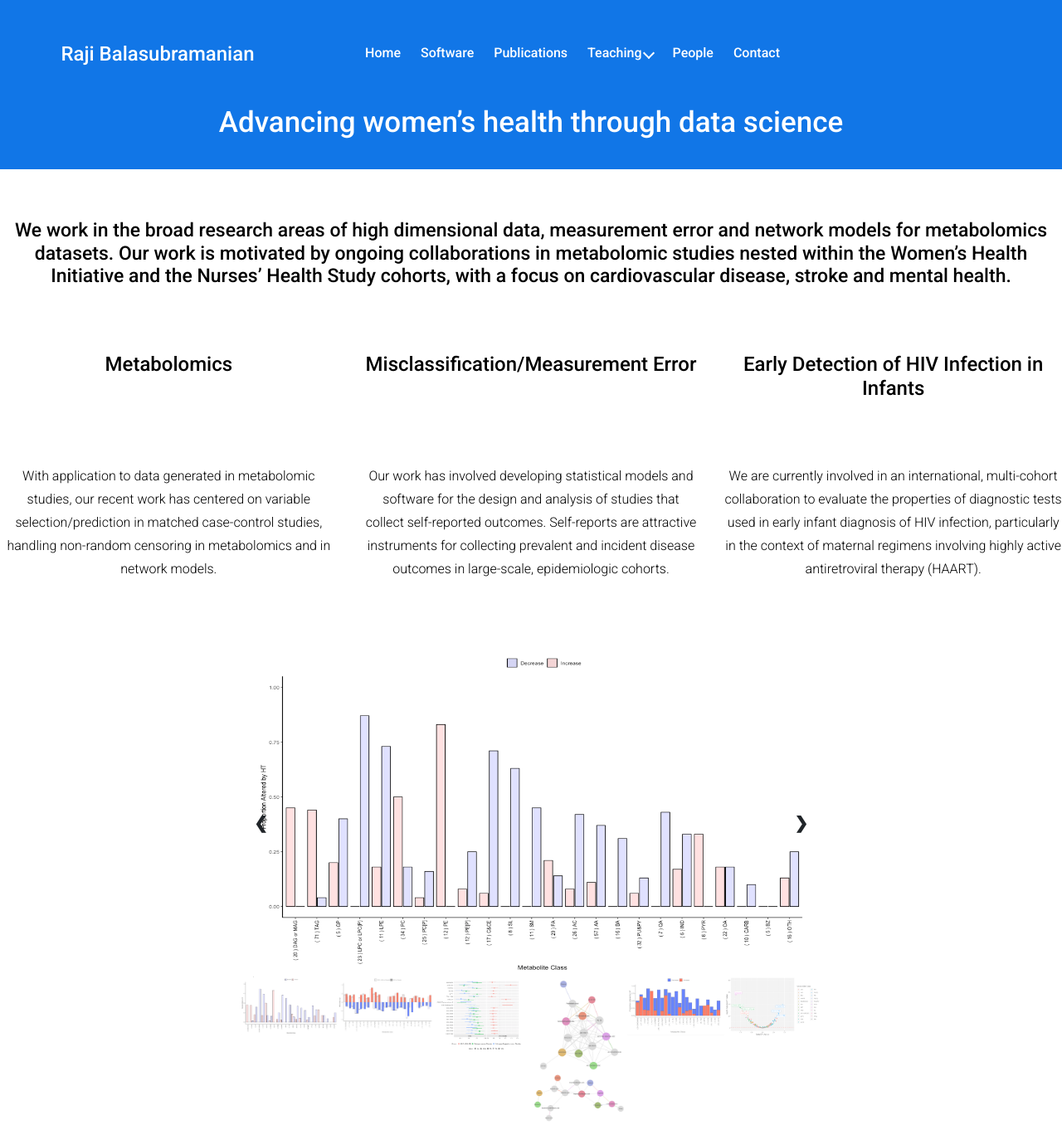
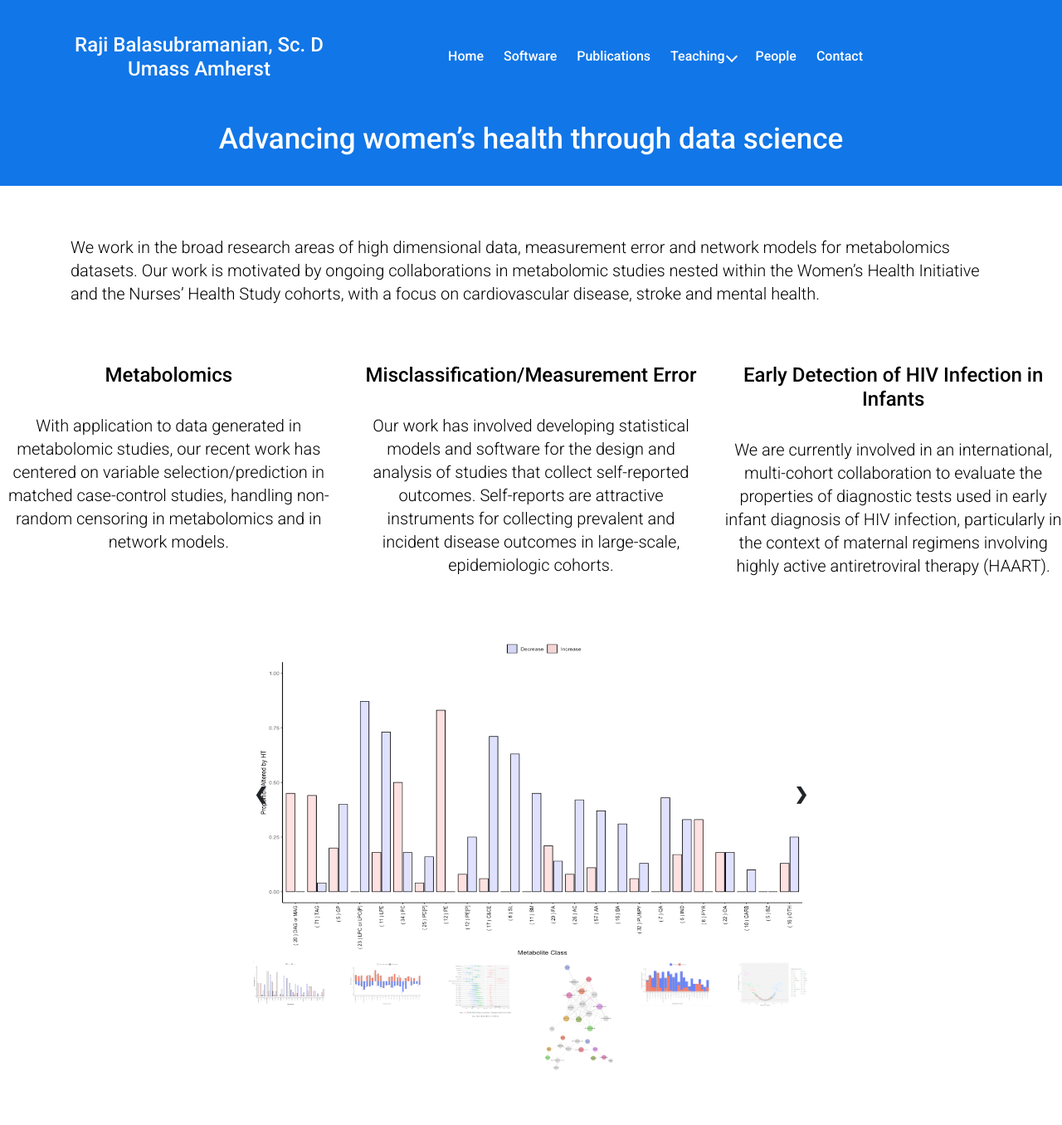
Before and after one commit to raji-lab/raji-lab.github.io, a plain HTML site: page index.html in a window 1280 px wide. Shown: the whole page at 83% size. Drawn offline with nearby package versions, Linux system fonts and the light colour scheme.

Commit message:
Add files via upload
Updates from 7/8/20

```diff
--- a/css/style.css
+++ b/css/style.css
@@ -97,6 +97,15 @@ li {
 
 p {
   font-size: 16px;
+  font-weight: 300;
+  line-height: 28px;
+  color: #000000;
+  margin-bottom: 13px;
+  font-family: "Roboto", sans-serif;
+}
+
+p1 {
+  font-size: 20px;
   font-weight: 300;
   line-height: 28px;
   color: #000000;
@@ -414,7 +423,7 @@ p {
 .pageTitle_area {
   background-size: cover;
   background-position: center center;
-  padding: 87px 0 43px 0;
+  padding: 107px 0 43px 0;
   background-repeat: no-repeat;
   position: relative;
   z-index: 0;
--- a/index.html
+++ b/index.html
@@ -24,8 +24,8 @@
                 <div class="container-fluid ">
                     <div class="header_bottom_border">
                         <div class="row align-items-center">
-                            <div class="col-xl-3 text-center">
-                                <h2>Raji Balasubramanian</h2>
+                            <div class="col-xl-4 text-center">
+                                <h2>Raji Balasubramanian, Sc. D Umass Amherst</h2>
                             </div>
                             <div class="col-xl-7">
                                 <div class="main-menu d-lg-block align-items-left">
@@ -73,16 +73,18 @@
         </div>
     </div>
     <div class="content_area">
+        <div class = "container">
             <div class="content_wrap">
-            <div class="row text-center padding_bottom">
+                <div class="row padding_bottom">
                     <div class="col-lg-12">
-                    <h6>We work in the broad research areas of high dimensional data,
+                        <p1>We work in the broad research areas of high dimensional data,
                             measurement error and network models for metabolomics datasets.
                             Our work is motivated by ongoing collaborations in metabolomic
                             studies nested within the Women’s Health Initiative and the Nurses’
                             Health Study cohorts, with a focus on cardiovascular disease, stroke
                             and mental health.
-                    </h6>
+                        </p1>
+                    </div>
                 </div>
             </div>
         </div>
@@ -90,38 +92,31 @@
             <div class="row text-center padding_bottom">
                 <div class="col-lg-4">
                     <h3>Metabolomics</h3>
+                    <br>
+                    <p1>With application to data generated in metabolomic studies,
+                        our recent work has centered on variable selection/prediction
+                        in matched case-control studies, handling non-random censoring
+                        in metabolomics and in network models.
+                    </p1>
                 </div>
                 <div class="col-lg-4">
                     <h3>Misclassification/Measurement Error</h3>
-                </div>
-                <div class="col-lg-4">
-                    <h3>Early Detection of HIV Infection in Infants</h3>
-                </div>
-            </div>
-        </div>
-        <div class="content_wrap">
-            <div class="row text-center padding_bottom">
-                <div class="col-lg-4">
-                    <p>With application to data generated in metabolomic studies,
-                        our recent work has centered on variable selection/prediction
-                        in matched case-control studies, handling non-random censoring
-                        in metabolomics and in network models.
-                    </p>
-                </div>
-                <div class="col-lg-4">
-                    <p>Our work has involved developing statistical models and software
+                    <br>
+                    <p1>Our work has involved developing statistical models and software
                         for the design and analysis of studies that collect self-reported
                         outcomes. Self-reports are attractive instruments for collecting
                         prevalent and incident disease outcomes in large-scale, epidemiologic
                         cohorts.
-                    </p>
+                    </p1>
                 </div>
                 <div class="col-lg-4">
-                    <p>We are currently involved in an international, multi-cohort collaboration
+                    <h3>Early Detection of HIV Infection in Infants</h3>
+                    <br>
+                    <p1>We are currently involved in an international, multi-cohort collaboration
                         to evaluate the properties of diagnostic tests used in early infant
                         diagnosis of HIV infection, particularly in the context of maternal
                         regimens involving highly active antiretroviral therapy (HAART).
-                    </p>
+                    </p1>
                 </div>
             </div>
         </div>
@@ -160,22 +155,22 @@
                 <!-- Thumbnail images -->
                 <div class="row">
                     <div class="column">
-                    <img class="demo cursor" src="img/banner/graph1.png" style="width:100%" onclick="currentSlide(1)">
+                    <img class="demo cursor" src="img/banner/graph1.png" style="width:75%" onclick="currentSlide(1)">
                     </div>
                     <div class="column">
-                    <img class="demo cursor" src="img/banner/graph2.png" style="width:100%" onclick="currentSlide(2)">
+                    <img class="demo cursor" src="img/banner/graph2.png" style="width:75%" onclick="currentSlide(2)">
                     </div>
                     <div class="column">
-                    <img class="demo cursor" src="img/banner/graph3.png" style="width:100%" onclick="currentSlide(3)">
+                    <img class="demo cursor" src="img/banner/graph3.png" style="width:75%" onclick="currentSlide(3)">
                     </div>
                     <div class="column">
-                    <img class="demo cursor"src="img/banner/graph4.png" style="width:100%" onclick="currentSlide(4)">
+                    <img class="demo cursor"src="img/banner/graph4.png" style="width:75%" onclick="currentSlide(4)">
                     </div>
                     <div class="column">
-                    <img class="demo cursor" src="img/banner/graph5.png" style="width:100%" onclick="currentSlide(5)">
+                    <img class="demo cursor" src="img/banner/graph5.png" style="width:75%" onclick="currentSlide(5)">
                     </div>
                     <div class="column">
-                    <img class="demo cursor" src="img/banner/graph6.png" style="width:100%" onclick="currentSlide(6)">
+                    <img class="demo cursor" src="img/banner/graph6.png" style="width:75%" onclick="currentSlide(6)">
                     </div>
                 </div>
 
```
Also changed, not shown: Contact.html (+1 -1 lines), People.html (+10 -1 lines), Software.html (+1 -1 lines). Lines whose indentation alone changed are shown as unchanged.
